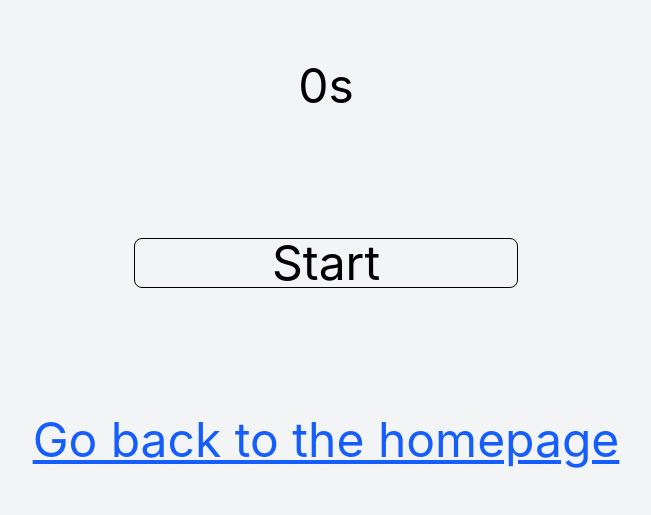
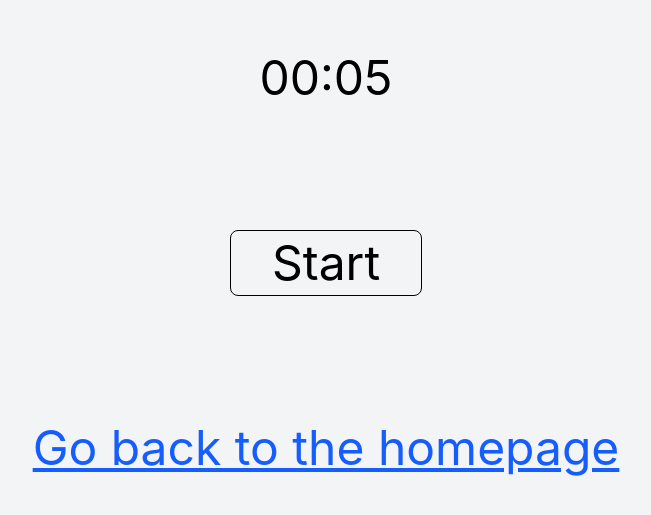
Before and after one commit to marcosls13/WePomodoro, a React (Vite) app in the folder frontend/: page /timer in a window 1280 px wide. Shown: the part 137-652 px from the top of the page, without its empty margins (314-965 px from the left). Built offline with nearby package versions, Linux system fonts and the light colour scheme.

Commit message:
countdown timer working

```diff
--- a/frontend/src/pages/Timer.tsx
+++ b/frontend/src/pages/Timer.tsx
@@ -1,31 +1,52 @@
 import { useState, useEffect } from "react";
 import { Link } from "react-router";
 
+// const FOCUSED_SEC = 50 * 60;
+// const BREAK_SEC = 10 * 60;
+const FOCUSED_SEC = 5;
+// const BREAK_SEC = 2;
+
+// TODO:
+// make the timer cycle between focused and break
+// change the background between cycles
+
+function formatTime(totalSeconds: number): string {
+  const minutes = Math.floor(totalSeconds / 60);
+  const seconds = totalSeconds % 60;
+  return `${String(minutes).padStart(2, "0")}:${String(seconds).padStart(2, "0")}`;
+}
+
 export default function Timer() {
-  const [seconds, setSeconds] = useState(0);
+  const [seconds, setSeconds] = useState(FOCUSED_SEC);
   const [running, setRunning] = useState(false);
 
+  const isFinished = seconds === 0;
+  const isRunning = running && seconds > 0;
+
   useEffect(() => {
-    if (!running) return;
+    if (!isRunning) return;
     const id = setInterval(() => {
-      setSeconds((s) => s + 1);
+      setSeconds((s) => s - 1);
     }, 1000);
     return () => {
       clearInterval(id);
     };
-  }, [running]);
+  }, [isRunning]);
 
   return (
     <main className="flex flex-col min-h-screen items-center justify-center bg-gray-100 text-5xl gap-32">
-      <h1>{seconds}s</h1>
-      <button
-        className="w-full max-w-sm rounded-lg border"
-        onClick={() => {
-          setRunning((r) => !r);
-        }}
-      >
-        {running ? "Pause" : "Start"}
-      </button>
+      <h1>{formatTime(seconds)}</h1>
+      {isFinished && <p className="text-3xl text-green-600">Time's up</p>}
+      <div className="flex gap-16">
+        <button
+          className="w-48 shrink-0 rounded-lg border px-4 py-2"
+          onClick={() => {
+            setRunning(!isRunning);
+          }}
+        >
+          {isRunning ? "Pause" : "Start"}
+        </button>
+      </div>
       <Link to="/" className="text-blue-600 underline hover:text-blue-800">
         Go back to the homepage
       </Link>
```
